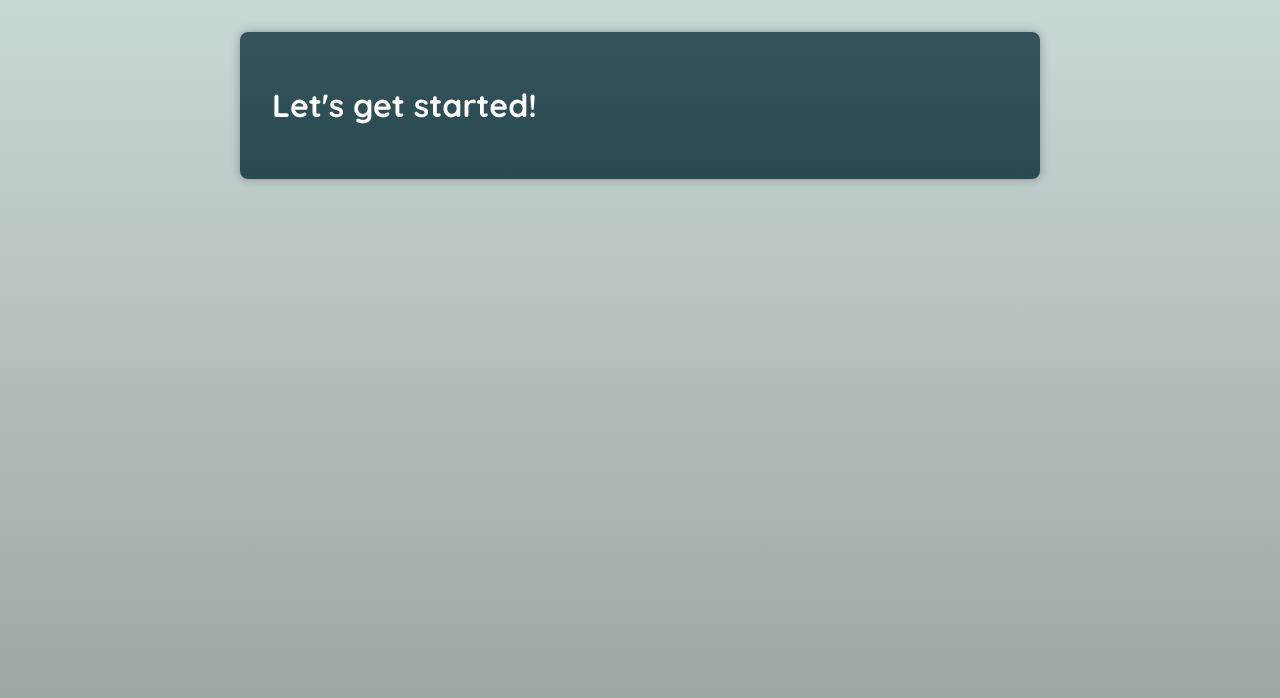
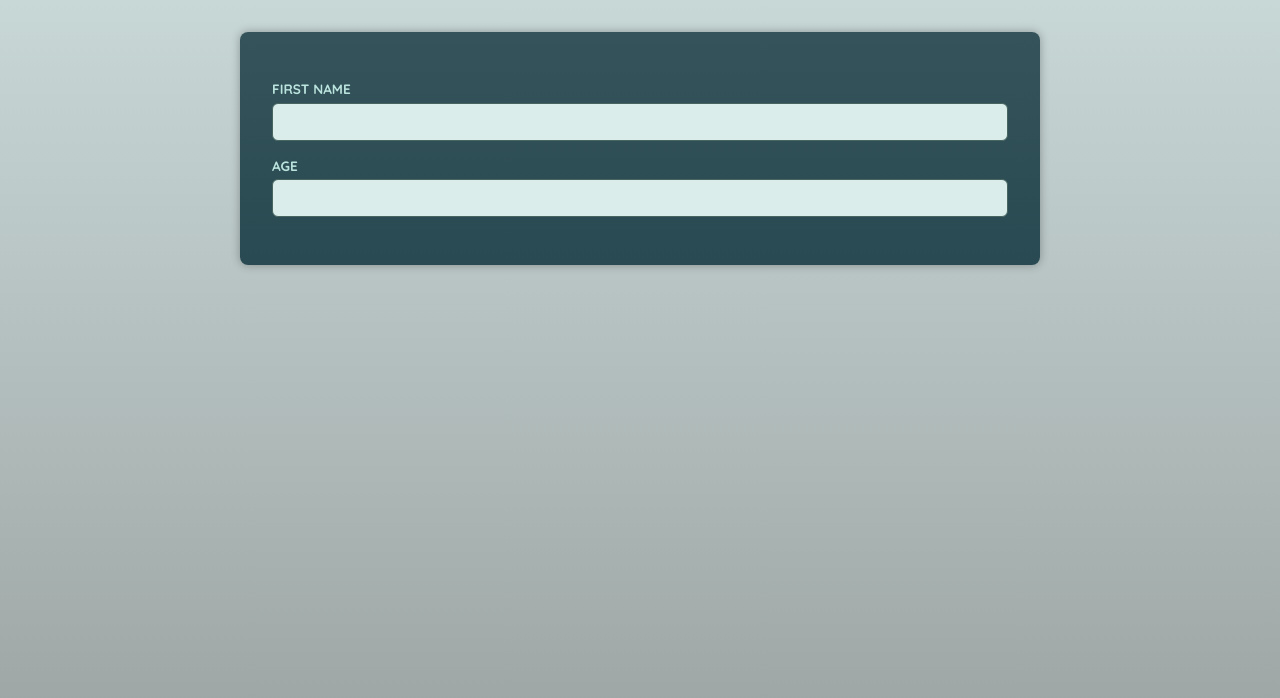
Before and after one commit to abdisati/React-TypeScript-Advanced-Components, a React (Vite) app: page / in a window 1280 px wide. Shown: the top 698 px of the page. Built offline with nearby package versions, Linux system fonts and the light colour scheme; a web font is replaced by a local one.

Commit message:
add Input component usage in App and enhance Input component to accept additional props

```diff
--- a/src/App.tsx
+++ b/src/App.tsx
@@ -1,5 +1,12 @@
+import Input from "./components/Input";
+
 function App() {
-  return <h1>Let's get started!</h1>;
+  return (
+    <main>
+      <Input label="First Name" id="first-name" type="text" />
+      <Input label="Age" id="last-name" type="number" />
+    </main>
+  );
 }
 
 export default App;
--- a/src/components/Input.tsx
+++ b/src/components/Input.tsx
@@ -1,14 +1,16 @@
+import { ComponentPropsWithoutRef } from "react";
+
 interface InputProps {
   label: string;
   id: string;
 }
 
-const Input = (props: InputProps) => {
-  const { label, id } = props;
+const Input = (props: InputProps & ComponentPropsWithoutRef<"input">) => {
+  const { label, id, ...restprops } = props;
   return (
     <p>
       <label htmlFor={id}>{label}</label>
-      <input id={id} type="text" />
+      <input id={id} type="text" {...restprops} />
     </p>
   );
 };
```
